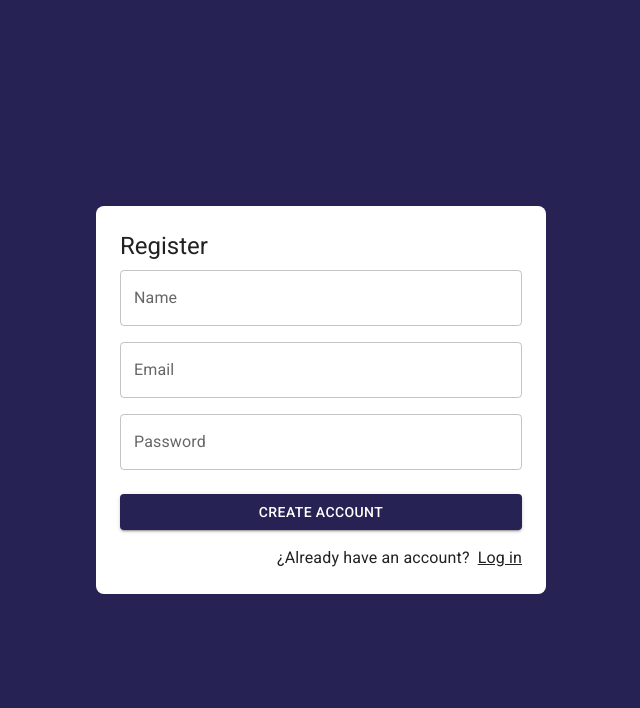
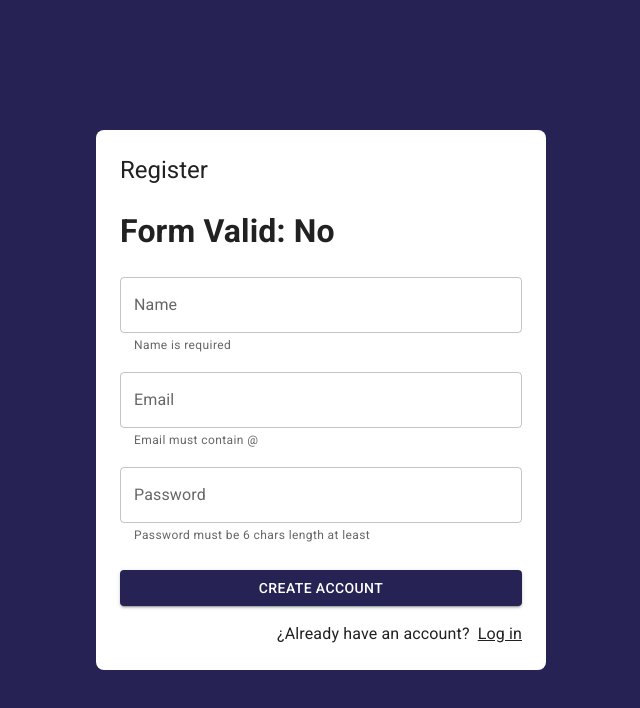
Before and after one commit to physiodevapp/react-zero-to-expert, a React (Vite) app in the folder 08-journal-app/: page /auth/register in a window 1280 px wide. Shown: the top 708 px of the page, without its empty margins (319-959 px from the left). Built offline with nearby package versions, Linux system fonts and the light colour scheme; no server answers.

Commit message:
feat: Adding validation to useForm hook

```diff
--- a/08-journal-app/package.json
+++ b/08-journal-app/package.json
@@ -19,7 +19,8 @@
     "react": "^18.2.0",
     "react-dom": "^18.2.0",
     "react-redux": "^8.1.1",
-    "react-router-dom": "^6.13.0"
+    "react-router-dom": "^6.13.0",
+    "validator": "^13.9.0"
   },
   "devDependencies": {
     "@types/react": "^18.0.37",
--- a/08-journal-app/src/auth/pages/RegisterPage.jsx
+++ b/08-journal-app/src/auth/pages/RegisterPage.jsx
@@ -1,14 +1,48 @@
-import React from 'react'
-import { Link as RouterLink } from 'react-router-dom'
-import { Google } from "@mui/icons-material";
+import React, { useState } from "react";
+import { Link as RouterLink } from "react-router-dom";
 import { Button, Grid, Link, TextField, Typography } from "@mui/material";
 import { AuthLayout } from "../layout/AuthLayout";
+import { useForm } from "../../hooks";
+
+const formData = {
+  displayName: "",
+  email: "",
+  password: "",
+};
+
+const formValidations = {
+  email: [(value) => value.includes("@"), "Email must contain @"],
+  password: [(value) => value.length >= 6,"Password must be 6 chars length at least"],
+  displayName: [(value) => value.length > 0, "Name is required"],
+};
 
 export const RegisterPage = () => {
+
+  const [formSubmitted, setFormSubmitted] = useState(false)
+
+  const {
+    displayName,
+    email,
+    password,
+    formState,
+    displayNameValid,
+    emailValid,
+    passwordValid,
+    isFormValid,
+    onInputChange,
+  } = useForm(formData, formValidations);
+
+  const onSubmit = (event) => {
+    event.preventDefault();
+    console.log({ formState });
+    setFormSubmitted(true)
+  };
+
   return (
     <>
-    <AuthLayout title={'Register'}>
-    <form>
+      <AuthLayout title={"Register"}>
+        <h1>Form Valid:  { isFormValid ? 'Yes' : 'No' }</h1>
+        <form onSubmit={onSubmit}>
           <Grid container>
             <Grid item xs={12}>
               <TextField
@@ -16,15 +50,25 @@
                 type="text"
                 placeholder="John Wick"
                 fullWidth
+                name="displayName"
+                value={displayName}
+                onChange={onInputChange}
+                error={!!displayNameValid && formSubmitted}
+                helperText={displayNameValid}
               />
             </Grid>
 
-            <Grid item xs={12} sx={{mt: 2}}>
+            <Grid item xs={12} sx={{ mt: 2 }}>
               <TextField
                 label="Email"
                 type="email"
                 placeholder="mail@example.org"
                 fullWidth
+                name="email"
+                value={email}
+                onChange={onInputChange}
+                error={!!emailValid && formSubmitted}
+                helperText={emailValid}
               />
             </Grid>
 
@@ -34,29 +78,34 @@
                 type="password"
                 placeholder="1234abcd."
                 fullWidth
+                name="password"
+                value={password}
+                onChange={onInputChange}
+                error={!!passwordValid && formSubmitted}
+                helperText={passwordValid}
               />
             </Grid>
 
             <Grid container spacing={2} sx={{ mt: 1, mb: 2 }}>
               <Grid item xs={12}>
-                <Button variant="contained" fullWidth>
+                <Button disabled={false} type="submit" variant="contained" fullWidth>
                   Create account
                 </Button>
               </Grid>
             </Grid>
 
-            <Grid
-              container
-              direction={'row'}
-              justifyContent={'end'}
-            >
-              <Typography sx={{mr: 1}}> ¿Already have an account? </Typography>
-              <Link component={RouterLink} color='inherit' to={'/auth/login'}>Log in </Link>
+            <Grid container direction={"row"} justifyContent={"end"}>
+              <Typography sx={{ mr: 1 }}>
+                {" "}
+                ¿Already have an account?{" "}
+              </Typography>
+              <Link component={RouterLink} color="inherit" to={"/auth/login"}>
+                Log in{" "}
+              </Link>
             </Grid>
-
           </Grid>
         </form>
-    </AuthLayout>
-  </>
-  )
-}
+      </AuthLayout>
+    </>
+  );
+};
--- a/08-journal-app/src/hooks/useForm.js
+++ b/08-journal-app/src/hooks/useForm.js
@@ -1,25 +1,53 @@
-import { useState } from 'react';
+import { useEffect, useMemo, useState } from "react";
 
-export const useForm = ( initialForm = {} ) => {
+export const useForm = (initialForm = {}, formValidations = {}) => {
+  const [formState, setFormState] = useState(initialForm);
+  const [formValidation, setFormValidation] = useState({});
 
-    const [ formState, setFormState ] = useState( initialForm );
+  useEffect(() => {
+    createValidators();
+  }, [formState]);
+
+  const isFormValid = useMemo(() => {
+    // console.log(formValidations)
+    for (const formValue of Object.keys(formValidation)) {
+        if (formValidation[formValue] !== null) return false
+    }
+
+    return true
+
+  }, [formValidation]);
 
   const onInputChange = ({ target }) => {
     const { name, value } = target;
     setFormState({
       ...formState,
-            [ name ]: value
+      [name]: value,
     });
-    }
+  };
 
   const onResetForm = () => {
-        setFormState( initialForm );
+    setFormState(initialForm);
+  };
+
+  const createValidators = () => {
+    const formCheckedValues = {};
+
+    for (const formField of Object.keys(formValidations)) {
+      const [fn, errorMessage] = formValidations[formField];
+      formCheckedValues[`${formField}Valid`] = fn(formState[formField])
+        ? null
+        : errorMessage;
     }
+    setFormValidation(formCheckedValues);
+  };
 
   return {
     ...formState,
     formState,
     onInputChange,
     onResetForm,
-    }
-}
+    ...formValidation,
+    isFormValid
+  };
+};
```
Also changed, not shown: 1 other file (tests, documents, lock files or other folders). Lines whose indentation alone changed are shown as unchanged.
